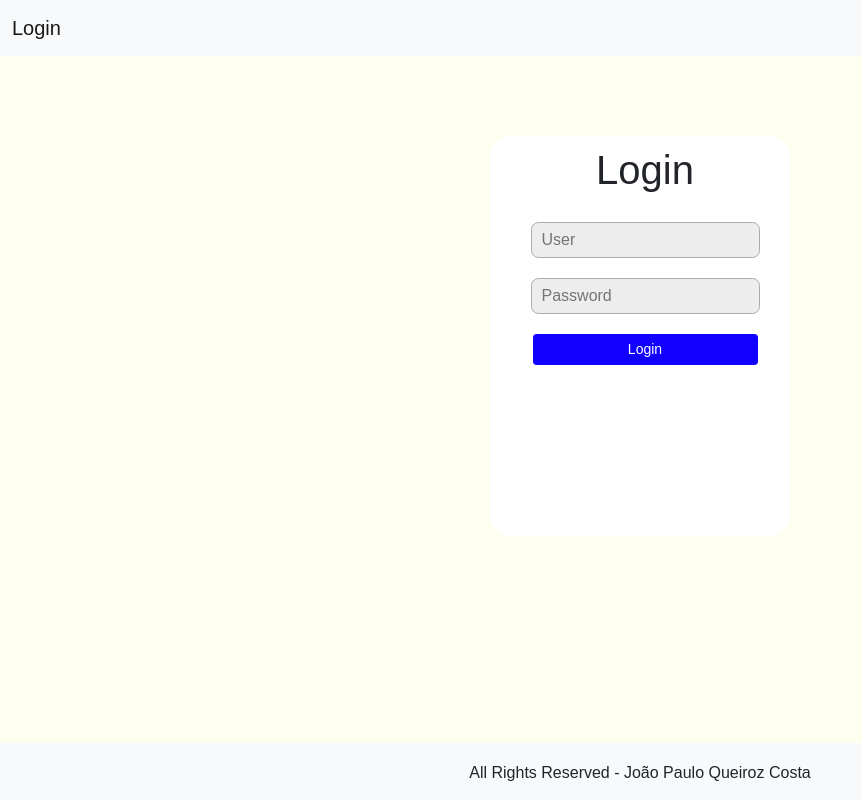
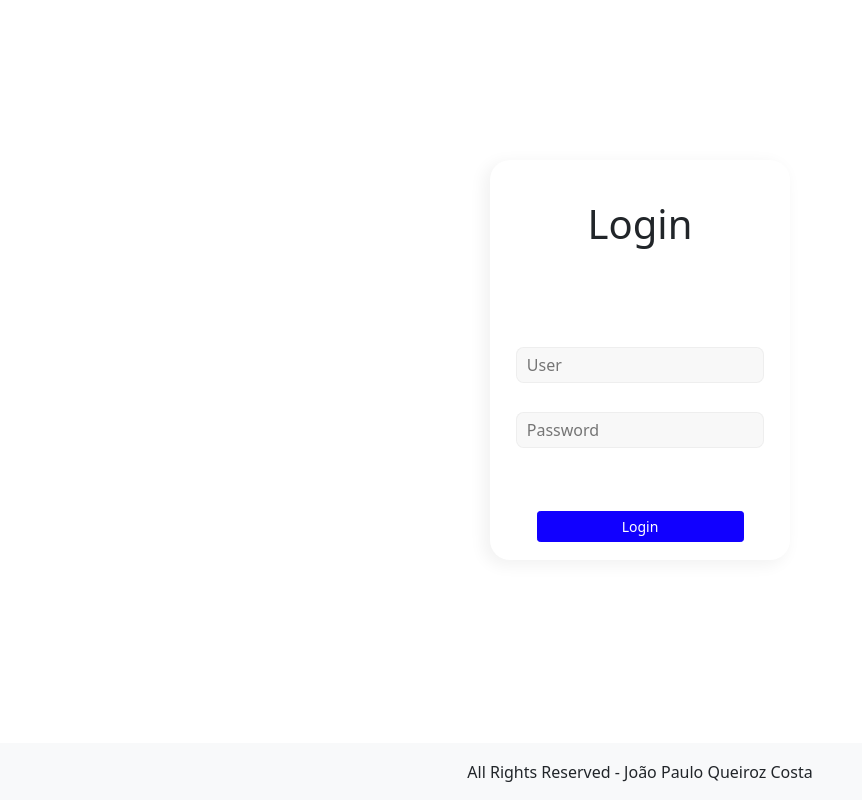
Before and after one commit to JoaoPauloQC/Djangoschool, a Django app: page / in a window 1280 px wide. Shown: the whole page, without its empty margins (0-862 px from the left). Run offline with Django 5.2, Linux system fonts and the light colour scheme.

Commit message:
Adição do funcionamento do banco de dados

```diff
--- /dev/null
+++ b/projeto_cad_school/app_cad_school/static/app_cad_school/style.css
@@ -0,0 +1,116 @@
+@keyframes aumentar {
+    0% {
+        transform: scale(1.0);
+        transform: translateZ(0); /* ativa aceleração de GPU */
+        backface-visibility: hidden;
+
+    }
+    100% {
+
+
+        transform: scale(1.1);
+        transform: translateZ(0); /* ativa aceleração de GPU */
+        backface-visibility: hidden;
+
+
+
+    }
+}
+
+
+
+.input{
+    margin-left: auto;
+    margin-right: auto;
+    max-width: 90%;
+    min-width: 75%;
+    align-self: center;
+    background-color: #ededed61;
+    border: 0.5px solid #e3e3e382;
+    border-radius: 7.5px;
+    padding: 5px 10px;
+}
+
+button{
+    margin-left: auto !important;
+    margin-right: auto !important;
+    max-width: 90%;
+    min-width: 75%;
+    align-self: center;
+    background-color: #1100ff;
+    border: 0.5px solid #1100ff;
+    border-radius: 10px;
+    padding: 5px 10px;
+    color: white;
+    position: relative;
+}
+
+input ::placeholder{
+    padding-left: 10px;
+}
+
+.cute{
+    max-width: 300px;
+    height: 100%;
+    margin: auto;
+    border-radius: 20px ;
+    background-color: white;
+    margin-top: 10vh;
+    height: 400px;
+    box-shadow: -5px 4px 15px 2px rgb(0, 0, 0, 0.05);
+}
+
+
+.container {
+    width: unset !important;
+    padding: 10px 5px ;
+    box-sizing: content-box;
+    display: grid;
+    row-gap: 20px;
+    height: 100%;
+    margin-right: 0 ;
+}
+
+.inputs-area{
+    display: grid;
+
+}
+
+.login-title{
+    padding-top: 30px;
+    height: fit-content;
+}
+
+footer{
+
+    font-size: 1rem;
+        }
+
+footer h2{
+    font-size: 1rem;
+        }
+
+
+
+
+input:focus{
+   outline: 1px solid #d6d6d6d3;
+
+}
+
+body{
+    background-color: #f5f5f085;
+    font-family: Arial, Helvetica, sans-serif;
+    height: 100vh;
+    padding-top: 10vh;
+}
+
+button:hover , button:focus {
+    box-sizing: content-box;
+    animation: aumentar 1s ease-out forwards;
+
+}
+
+main{
+
+}
--- a/projeto_cad_school/app_cad_school/templates/usuarios/base.html
+++ b/projeto_cad_school/app_cad_school/templates/usuarios/base.html
@@ -1,3 +1,4 @@
+{% load static %}
 <!doctype html>
 <html lang="en">
 
@@ -7,28 +8,18 @@
     <!-- Required meta tags -->
     <meta charset="utf-8">
     <meta name="viewport" content="width=device-width, initial-scale=1">
-
+    <link rel="stylesheet" href="{% static 'app_cad_school/style.css' %}">
     <!-- Bootstrap CSS -->
     <link href="https://cdn.jsdelivr.net/npm/bootstrap@5.0.2/dist/css/bootstrap.min.css" rel="stylesheet"
         integrity="sha384-EVSTQN3/azprG1Anm3QDgpJLIm9Nao0Yz1ztcQTwFspd3yD65VohhpuuCOmLASjC" crossorigin="anonymous">
     <style>
-        footer{
-
-            font-size: 1rem;
-        }
-
-        footer h2{
-            font-size: 1rem;
-        }
-
-
 
     </style>
     <title>Login</title>
 </head>
 
 
-<body style="background-color: #ffffef; font-family: Arial, Helvetica, sans-serif;">
+<body>
     <!-- As a link -->
     {% block conteudo %}
 
--- a/projeto_cad_school/app_cad_school/templates/usuarios/login.html
+++ b/projeto_cad_school/app_cad_school/templates/usuarios/login.html
@@ -1,77 +1,28 @@
+
 {%extends 'usuarios/base.html' %}
-
+{% load static %}
 {% block conteudo%}
 
-    <style>
-
-        .input{
-            margin-left: auto;
-            margin-right: auto;
-            max-width: 90%;
-            min-width: 75%;
-            align-self: center;
-            background-color: #ededed;
-            border: 0.5px solid #ababab;
-            border-radius: 7.5px;
-            padding: 5px 10px;
-        }
-
-        button{
-            margin-left: auto;
-            margin-right: auto;
-            max-width: 90%;
-            min-width: 75%;
-            align-self: center;
-            background-color: #1100ff;
-            border: 0.5px solid #1100ff;
-            border-radius: 10px;
-            padding: 5px 10px;
-            color: white;
-        }
-
-        input ::placeholder{
-            padding-left: 10px;
-        }
-
-        .cute{
-            max-width: 300px;
-            margin: auto;
-            border-radius: 20px ;
-            background-color: white;
-            margin-top: 10vh;
-            height: 400px;
-        }
-
-
-        .container {
-
-            padding: 10px 5px ;
-            box-sizing: content-box;
-            display: grid;
-            row-gap: 20px;
-        }
 
     </style>
     <!-- As a link -->
-    <nav class="navbar navbar-light bg-light">
-        <div class="container-fluid">
-            <a class="navbar-brand" href="#">Login</a>
-        </div>
-    </nav>
-
+    <main>
     <form class="cute" action="{% url 'login_action' %}" method="post">
         {% csrf_token %}
         <div style="text-align: center;" class="container">
 
 
-            <h1> Login </h1>
-            <input class="input input-user" placeholder="User" class="form-control-sm" type="text" name="nome">
-            <input class="input input-password" placeholder="Password" class="form-control-sm" type="password" name="senha">
+            <h1 class="login-title"> Login </h1>
+            <div class="inputs-area">
+                <input class="input input-user" placeholder="User" class="form-control-sm" type="text" name="nome">
+                <input class="input input-password" placeholder="Password" class="form-control-sm" type="password" name="senha">
+            </div>
             <button class="form-control-sm">Login</button>
+
         </div>
 
 
     </form>
-
+    </main>
 
 {% endblock %}
--- a/projeto_cad_school/app_cad_school/templates/usuarios/notas.html
+++ b/projeto_cad_school/app_cad_school/templates/usuarios/notas.html
@@ -5,7 +5,6 @@
 <div class="container">
     <table class="table table-bordered table-striped">
         <tr>
-            <th>id</th>
             <th>nome</th>
             <th>notas</th>
 
@@ -15,10 +14,10 @@
 
         {% for nota in notas %}
         <tr>
-            <td>{{nota.Materia.nome}}</td>
+            <td>{{nota.materia.nome}}</td>
             <td>{{nota.media}}</td>
 
-            <td>0</td>
+
         </tr>
         {% endfor %}
 
--- a/projeto_cad_school/app_cad_school/views.py
+++ b/projeto_cad_school/app_cad_school/views.py
@@ -5,11 +5,20 @@ from .models import Aluno , Materia , Notas
 def home(request):
     return render(request,"usuarios/login.html")
 
+def error(request):
+    return render(request, 'usuarios/erro.html')
+
 def login_action(request):
     nome_got = request.POST.get('nome')
-    usuario_logado = Aluno.objects.filter(nome= nome_got )
+    print(nome_got)
+    usuario_logado = Aluno.objects.get( nome = nome_got )
+    print(usuario_logado.nome)
     notas = {
-        Notas.objects.filter(aluno=usuario_logado.nome)
+        'notas' : Notas.objects.filter(aluno = usuario_logado)
         }
+
     #Retornar os dados para a pagina de listafem de usuarios
-    return render(request , 'usuarios/notas.html' , notas)
+    if notas :
+        return render(request , 'usuarios/notas.html' , notas)
+    else:
+        return error()
```
Also changed, not shown: projeto_cad_school/app_cad_school/templates/usuarios/erro.html (added, +14 -0 lines), projeto_cad_school/app_cad_school/static/app_cad_school/main.js (added).
